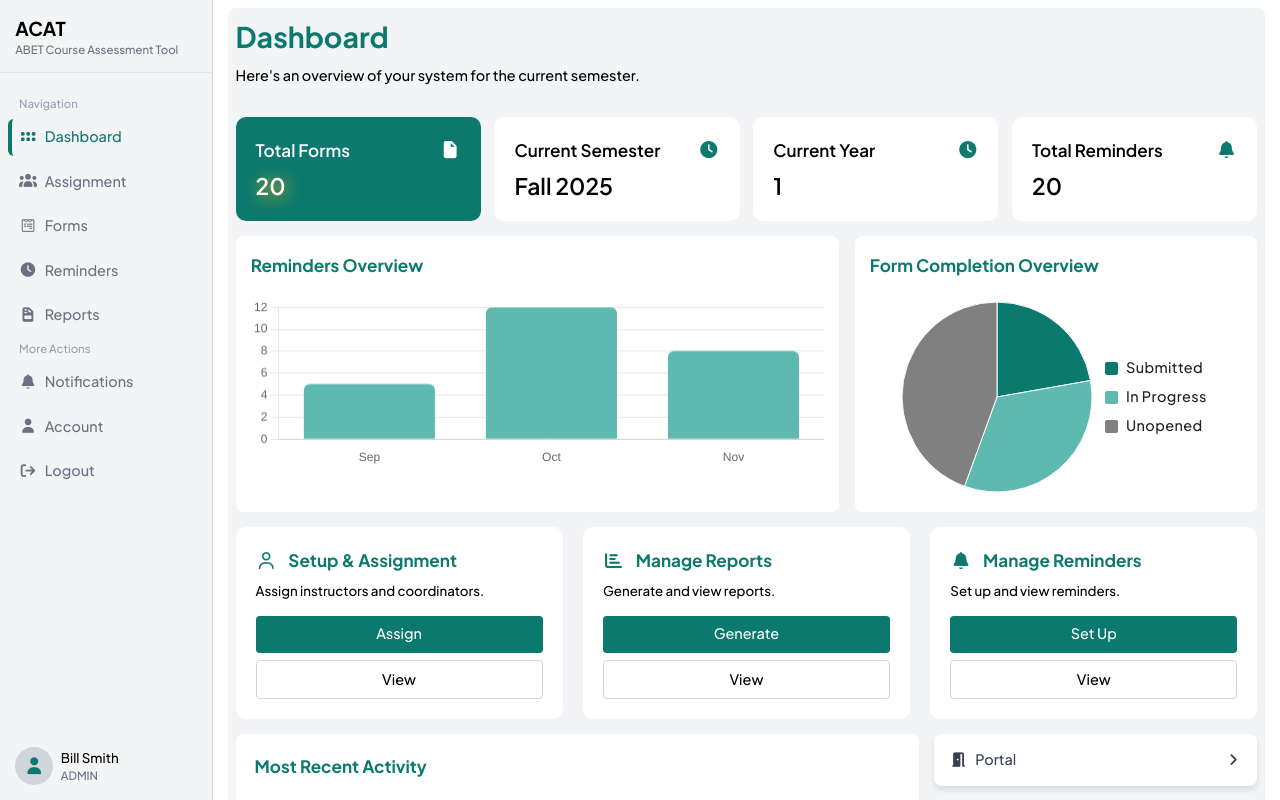
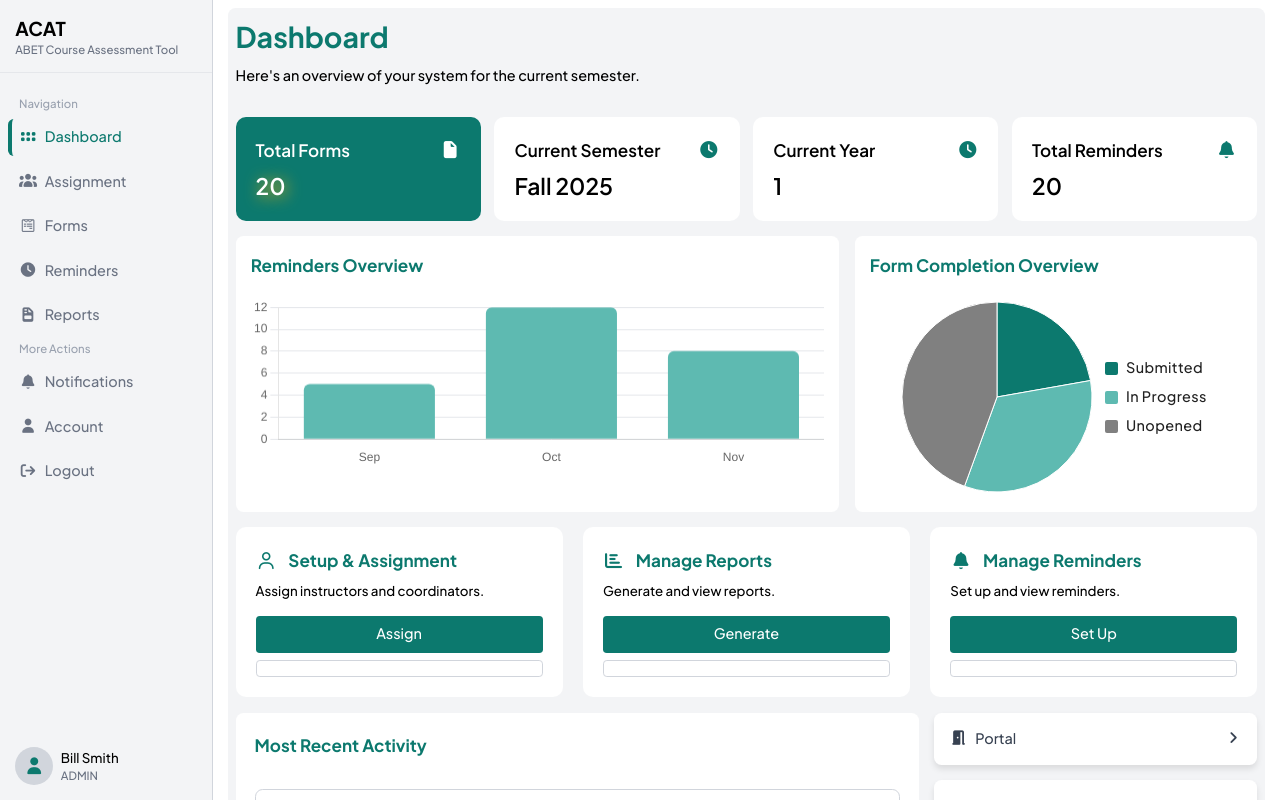
Before and after one commit to diabreem/course-assessment-website, a React (Vite) app: page /login in a window 1280 px wide. Both pictures are taken after typing "name@example.com", "Sample123" into the empty fields and a click on the button "Login". Built offline with nearby package versions, Linux system fonts and the light colour scheme.

Commit message:
Update Dashboard.jsx

```diff
--- a/src/pages/admin/Dashboard.jsx
+++ b/src/pages/admin/Dashboard.jsx
@@ -137,14 +137,12 @@ export default function Dashboard() {
           description="Assign instructors and coordinators."
           iconClass="fa-regular fa-user"
           primaryBtnText="Assign"
-          secondaryBtnText="View"
         />
         <Card2
           title="Manage Reports"
           description="Generate and view reports."
           iconClass="fa-solid fa-chart-bar"
           primaryBtnText="Generate"
-          secondaryBtnText="View"
         />
 
         <Card2
@@ -152,7 +150,6 @@ export default function Dashboard() {
           description="Set up and view reminders."
           iconClass="fa-solid fa-bell"
           primaryBtnText="Set Up"
-          secondaryBtnText="View"
         />
       </div>
 
```
